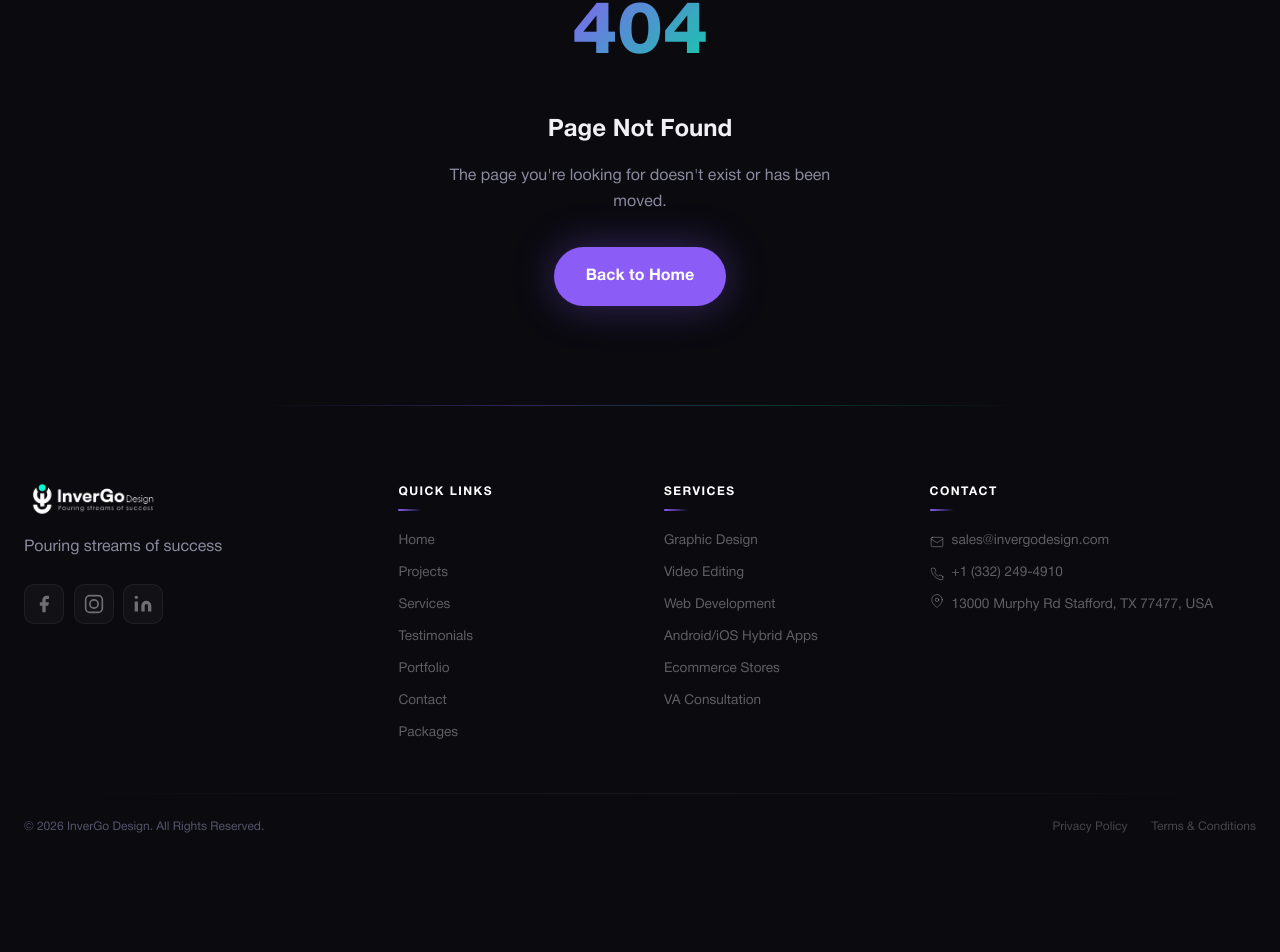
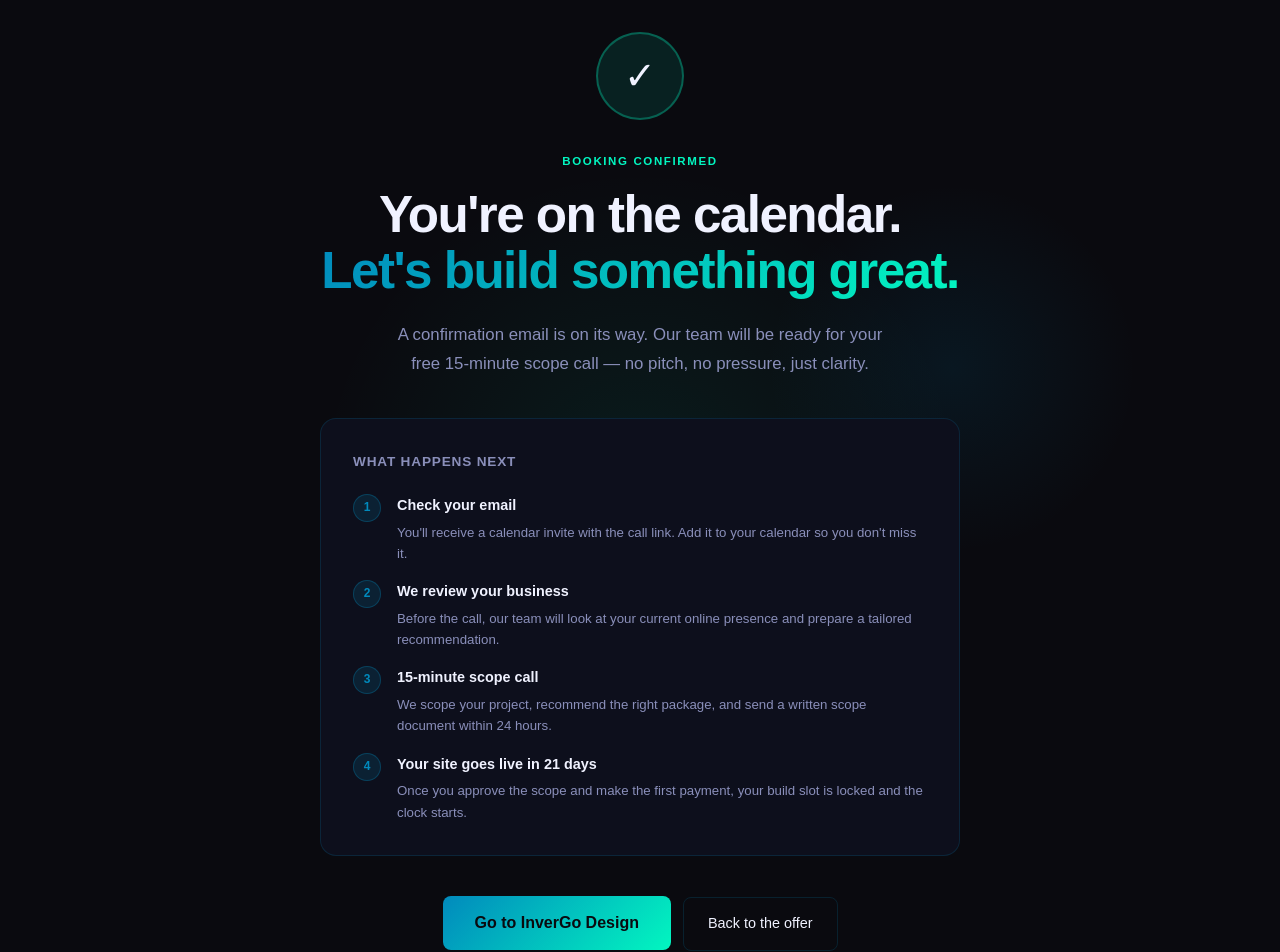
Before and after one commit to anasirfan/invergotest, a Next.js app: page /thank-you in a window 1280 px wide. Before the commit this address had no page. Shown: the part 123-1075 px from the top of the page. Before the commit the page ends 992 px from the top, so only its background shows below. Built offline with nearby package versions, Linux system fonts and the light colour scheme.

Commit message:
Add Lead tracking + Thank You page

```diff
--- /dev/null
+++ b/app/thank-you/page.js
@@ -0,0 +1,122 @@
+import Image from 'next/image';
+import Link from 'next/link';
+
+export const metadata = {
+  title: 'Booking Confirmed — InverGo Design',
+  description: 'Thank you for booking a free scope call with InverGo Design.',
+};
+
+export default function ThankYouPage() {
+  return (
+    <>
+      <style>{`
+        :root {
+          --bg: #0A0A0F; --bg2: #0d0f1c; --bg3: #0f1c46;
+          --accent: #018abd; --teal: #02F6C0;
+          --accentg: linear-gradient(135deg,#018abd,#02F6C0);
+          --white: #f0f2ff; --muted: #8a8fba;
+          --border: rgba(1,138,189,0.18);
+          --font-head: 'Syne', sans-serif;
+          --font-body: 'DM Sans', sans-serif;
+        }
+        @import url('https://fonts.googleapis.com/css2?family=Syne:wght@400;700;800&family=DM+Sans:wght@300;400;500&display=swap');
+        *{margin:0;padding:0;box-sizing:border-box;}
+        body{background:var(--bg)!important;color:var(--white);font-family:var(--font-body);}
+        .ty-wrap{min-height:100vh;background:var(--bg);display:flex;flex-direction:column;}
+        .ty-nav{padding:18px 5%;display:flex;align-items:center;border-bottom:1px solid var(--border);background:rgba(10,10,15,0.9);}
+        .ty-main{flex:1;display:flex;align-items:center;justify-content:center;padding:80px 5%;position:relative;overflow:hidden;}
+        .ty-bg::before{content:'';position:absolute;top:50%;left:50%;transform:translate(-50%,-50%);width:700px;height:700px;background:radial-gradient(circle,rgba(2,246,192,.08) 0%,transparent 65%);pointer-events:none;}
+        .ty-bg::after{content:'';position:absolute;top:20%;right:10%;width:400px;height:400px;background:radial-gradient(circle,rgba(1,138,189,.1) 0%,transparent 65%);pointer-events:none;}
+        .ty-card{position:relative;z-index:1;max-width:640px;width:100%;text-align:center;}
+        .ty-icon{width:88px;height:88px;border-radius:50%;background:rgba(2,246,192,.1);border:2px solid rgba(2,246,192,.3);display:flex;align-items:center;justify-content:center;margin:0 auto 32px;animation:ty-pop .5s ease;}
+        @keyframes ty-pop{0%{transform:scale(0.5);opacity:0;}100%{transform:scale(1);opacity:1;}}
+        .ty-check{font-size:2.4rem;}
+        .ty-tag{font-size:.72rem;letter-spacing:.14em;text-transform:uppercase;color:var(--teal);font-weight:600;margin-bottom:16px;display:block;}
+        .ty-h1{font-family:var(--font-head);font-size:clamp(2rem,5vw,3.2rem);font-weight:800;line-height:1.1;letter-spacing:-.03em;margin-bottom:20px;}
+        .ty-hl{background:var(--accentg);-webkit-background-clip:text;-webkit-text-fill-color:transparent;background-clip:text;}
+        .ty-sub{font-size:1.05rem;color:var(--muted);line-height:1.75;margin-bottom:40px;max-width:500px;margin-left:auto;margin-right:auto;}
+        .ty-steps{background:var(--bg2);border:1px solid var(--border);border-radius:16px;padding:32px;margin-bottom:40px;text-align:left;}
+        .ty-steps-title{font-family:var(--font-head);font-size:.85rem;font-weight:700;letter-spacing:.06em;text-transform:uppercase;color:var(--muted);margin-bottom:20px;}
+        .ty-step{display:flex;gap:16px;align-items:flex-start;margin-bottom:16px;}
+        .ty-step:last-child{margin-bottom:0;}
+        .ty-step-num{width:28px;height:28px;border-radius:50%;background:rgba(1,138,189,.15);border:1px solid rgba(1,138,189,.3);display:flex;align-items:center;justify-content:center;font-family:var(--font-head);font-size:.75rem;font-weight:800;color:var(--accent);flex-shrink:0;}
+        .ty-step-text h4{font-family:var(--font-head);font-size:.9rem;font-weight:700;margin-bottom:4px;}
+        .ty-step-text p{font-size:.83rem;color:var(--muted);line-height:1.6;}
+        .ty-btn{display:inline-block;background:var(--accentg);color:#0A0A0F;font-family:var(--font-body);font-weight:600;font-size:1rem;padding:14px 32px;border-radius:8px;text-decoration:none;transition:opacity .2s,transform .2s;}
+        .ty-btn:hover{opacity:.9;transform:translateY(-2px);}
+        .ty-btn-outline{display:inline-block;background:transparent;color:var(--white);font-family:var(--font-body);font-weight:400;font-size:.9rem;padding:14px 24px;border-radius:8px;border:1px solid var(--border);text-decoration:none;margin-left:12px;transition:border-color .2s;}
+        .ty-btn-outline:hover{border-color:rgba(1,138,189,.4);}
+        .ty-footer{padding:24px 5%;border-top:1px solid var(--border);display:flex;align-items:center;justify-content:space-between;flex-wrap:wrap;gap:12px;}
+        .ty-footer p{font-size:.78rem;color:var(--muted);}
+        @media(max-width:600px){
+          .ty-btn-outline{margin-left:0;margin-top:12px;}
+        }
+      `}</style>
+
+      <div className="ty-wrap">
+        {/* NAV */}
+        <nav className="ty-nav">
+          <Image src="/img/logo-head.png" alt="InverGo Design" width={150} height={38} style={{objectFit:'contain'}} />
+        </nav>
+
+        {/* MAIN */}
+        <main className="ty-main">
+          <div className="ty-bg"></div>
+          <div className="ty-card">
+            <div className="ty-icon">
+              <span className="ty-check">✓</span>
+            </div>
+
+            <span className="ty-tag">Booking Confirmed</span>
+            <h1 className="ty-h1">You&apos;re on the calendar. <span className="ty-hl">Let&apos;s build something great.</span></h1>
+            <p className="ty-sub">A confirmation email is on its way. Our team will be ready for your free 15-minute scope call — no pitch, no pressure, just clarity.</p>
+
+            <div className="ty-steps">
+              <p className="ty-steps-title">What happens next</p>
+              <div className="ty-step">
+                <div className="ty-step-num">1</div>
+                <div className="ty-step-text">
+                  <h4>Check your email</h4>
+                  <p>You&apos;ll receive a calendar invite with the call link. Add it to your calendar so you don&apos;t miss it.</p>
+                </div>
+              </div>
+              <div className="ty-step">
+                <div className="ty-step-num">2</div>
+                <div className="ty-step-text">
+                  <h4>We review your business</h4>
+                  <p>Before the call, our team will look at your current online presence and prepare a tailored recommendation.</p>
+                </div>
+              </div>
+              <div className="ty-step">
+                <div className="ty-step-num">3</div>
+                <div className="ty-step-text">
+                  <h4>15-minute scope call</h4>
+                  <p>We scope your project, recommend the right package, and send a written scope document within 24 hours.</p>
+                </div>
+              </div>
+              <div className="ty-step">
+                <div className="ty-step-num">4</div>
+                <div className="ty-step-text">
+                  <h4>Your site goes live in 21 days</h4>
+                  <p>Once you approve the scope and make the first payment, your build slot is locked and the clock starts.</p>
+                </div>
+              </div>
+            </div>
+
+            <div>
+              <Link href="/" className="ty-btn">Go to InverGo Design</Link>
+              <Link href="/landing" className="ty-btn-outline">Back to the offer</Link>
+            </div>
+          </div>
+        </main>
+
+        {/* FOOTER */}
+        <footer className="ty-footer">
+          <Image src="/img/logo-head.png" alt="InverGo Design" width={120} height={30} style={{objectFit:'contain'}} />
+          <p>© 2025 Invergo Design. Starting at $795 · Live in 21 days.</p>
+          <p>Questions? <a href="mailto:sales@invergodesign.com" style={{color:'var(--accent)',textDecoration:'none'}}>sales@invergodesign.com</a></p>
+        </footer>
+      </div>
+    </>
+  );
+}
```
Also changed, not shown: app/landing/page.js (+10 -0 lines).
